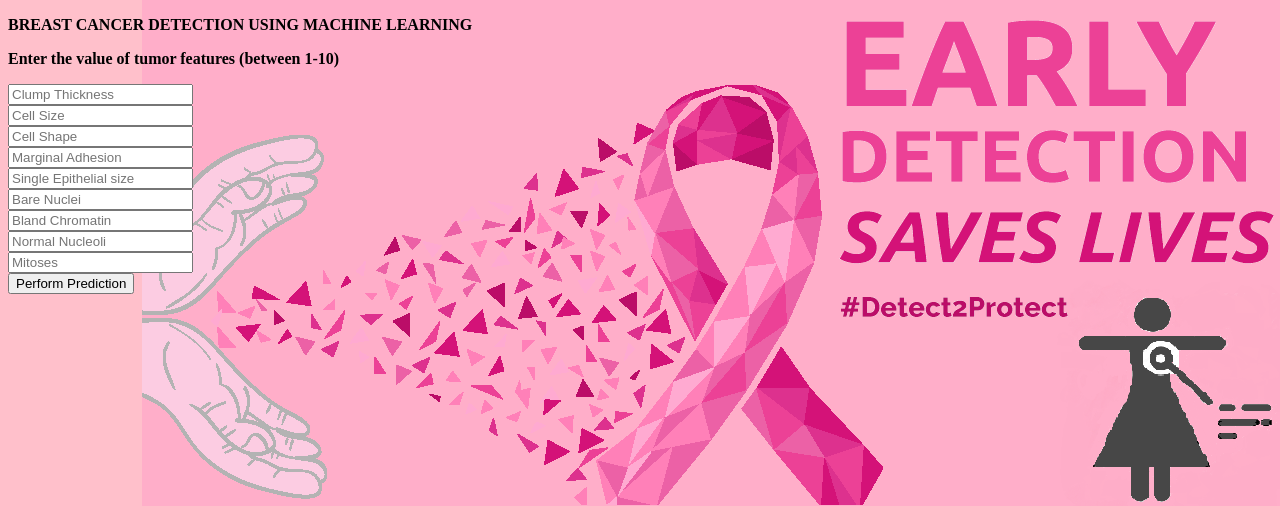
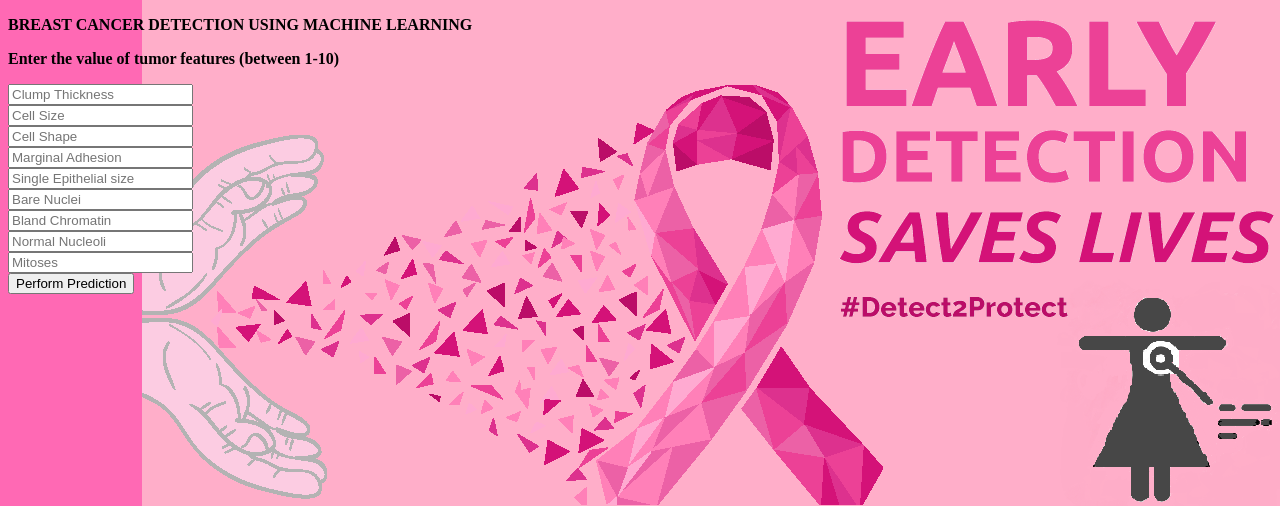
Before and after one commit to prathibha07/Breast-Cancer-Detection, a Flask app: page / in a window 1280 px wide. Shown: the top 506 px of the page. Run offline with Flask 2, Linux system fonts and the light colour scheme; parts of the project's set-up code (start-up, migrations or seed data) failed here and were passed over.

Commit message:
Update index.html

```diff
--- a/templates/index.html
+++ b/templates/index.html
@@ -11,7 +11,7 @@
     body {
       height: 250px;
       background-image: url('static/breast-cancer1.png');
-      background-color: #FFC0CB;
+      background-color: #FF69B4;
       background-repeat: no-repeat;
       background-attachment:scroll;
       background-position: right top;
```
